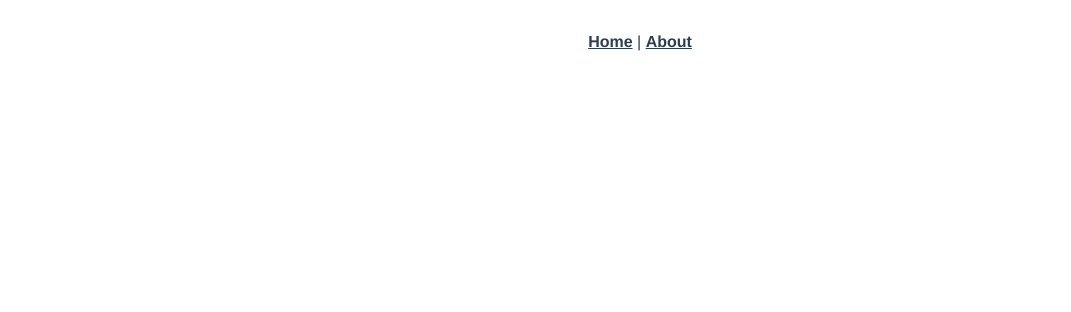
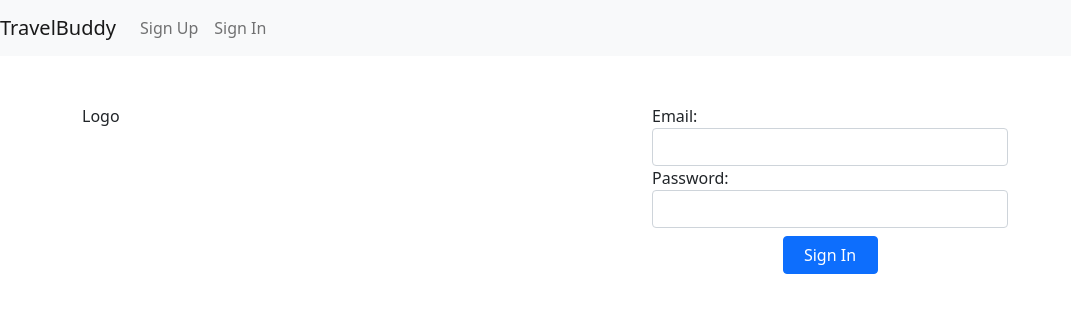
Before and after one commit to enismustafaj/travel-buddy, a Vue app in the folder frontend/: page /signin in a window 1280 px wide. Before the commit this address had no page. Shown: the top 312 px of the page, without its empty margins (0-1071 px from the left). Built offline with nearby package versions, Linux system fonts and the light colour scheme.

Commit message:
feat: add sign in view

```diff
--- a/frontend/src/App.vue
+++ b/frontend/src/App.vue
@@ -1,30 +1,15 @@
 <template>
-  <div id="nav">
-    <router-link to="/">Home</router-link> |
-    <router-link to="/about">About</router-link>
-  </div>
+  <NavBar />
   <router-view />
 </template>
 
-<style>
-#app {
-  font-family: Avenir, Helvetica, Arial, sans-serif;
-  -webkit-font-smoothing: antialiased;
-  -moz-osx-font-smoothing: grayscale;
-  text-align: center;
-  color: #2c3e50;
-}
+<script>
+import NavBar from "./components/NavBar.vue";
 
-#nav {
-  padding: 30px;
-}
-
-#nav a {
-  font-weight: bold;
-  color: #2c3e50;
-}
-
-#nav a.router-link-exact-active {
-  color: #42b983;
-}
-</style>
+export default {
+  components: {
+    NavBar,
+  },
+};
+</script>
+<style></style>
--- /dev/null
+++ b/frontend/src/components/NavBar.vue
@@ -0,0 +1,18 @@
+<template>
+  <nav class="navbar navbar-expand-md navbar-light bg-light">
+    <router-link class="navbar-brand" to="/">TravelBuddy</router-link>
+    <ul class="navbar-nav mr-auto">
+      <li class="nav-item">
+        <router-link class="nav-link" to="/signup">Sign Up </router-link>
+      </li>
+      <li class="nav-item">
+        <router-link class="nav-link" to="/signin">Sign In</router-link>
+      </li>
+    </ul>
+  </nav>
+</template>
+
+<script>
+export default {};
+</script>
+<style></style>
--- a/frontend/src/router/index.js
+++ b/frontend/src/router/index.js
@@ -1,20 +1,30 @@
 import { createRouter, createWebHistory } from "vue-router";
-import Home from "../views/Home.vue";
+import SignInView from "../views/SignInView.vue";
 
 const routes = [
   {
     path: "/",
     name: "Home",
-    component: Home,
+    component: SignInView,
   },
   {
-    path: "/about",
-    name: "About",
+    path: "/signin",
+    name: "SignIn",
     // route level code-splitting
     // this generates a separate chunk (about.[hash].js) for this route
     // which is lazy-loaded when the route is visited.
     component: () =>
-      import(/* webpackChunkName: "about" */ "../views/About.vue"),
+      import(/* webpackChunkName: "about" */ "../views/SignInView.vue"),
+  },
+
+  {
+    path: "/signup",
+    name: "SignUp",
+    // route level code-splitting
+    // this generates a separate chunk (about.[hash].js) for this route
+    // which is lazy-loaded when the route is visited.
+    component: () =>
+      import(/* webpackChunkName: "about" */ "../views/SignUpView.vue"),
   },
 ];
 
--- a/frontend/src/views/About.vue
+++ /dev/null
@@ -1,5 +0,0 @@
-<template>
-  <div class="about">
-    <h1>This is an about page</h1>
-  </div>
-</template>
--- a/frontend/src/views/Home.vue
+++ /dev/null
@@ -1,18 +0,0 @@
-<template>
-  <div class="home">
-    <img alt="Vue logo" src="../assets/logo.png" />
-    <HelloWorld msg="Welcome to Your Vue.js App" />
-  </div>
-</template>
-
-<script>
-// @ is an alias to /src
-import HelloWorld from "@/components/HelloWorld.vue";
-
-export default {
-  name: "Home",
-  components: {
-    HelloWorld,
-  },
-};
-</script>
--- /dev/null
+++ b/frontend/src/views/SignInView.vue
@@ -0,0 +1,45 @@
+<template>
+  <div>
+    <div class="container">
+      <div class="row mt-5">
+        <div class="col-md-6">
+          <p>Logo</p>
+        </div>
+        <div class="col-md-4">
+          <form>
+            <div class="form-group">
+              <label for="email">Email: </label>
+              <input
+                class="form-control"
+                type="email"
+                id="email"
+                name="email"
+                v-model="email"
+                required
+              />
+            </div>
+
+            <div class="form-group">
+              <label for="email">Password: </label>
+              <input
+                class="form-control"
+                type="password"
+                id="password"
+                name="password"
+                v-model="password"
+                required
+              />
+            </div>
+            <div class="row justify-content-center">
+              <button type="submit" class="btn btn-primary mt-2 w-25">Sign In</button>
+            </div>
+          </form>
+        </div>
+      </div>
+    </div>
+  </div>
+</template>
+<script>
+export default {};
+</script>
+<style></style>
--- /dev/null
+++ b/frontend/src/views/SignUpView.vue
@@ -0,0 +1,8 @@
+<template>
+  <div></div>
+</template>
+<script>
+export default {};
+</script>
+
+<style scoped></style>
```
